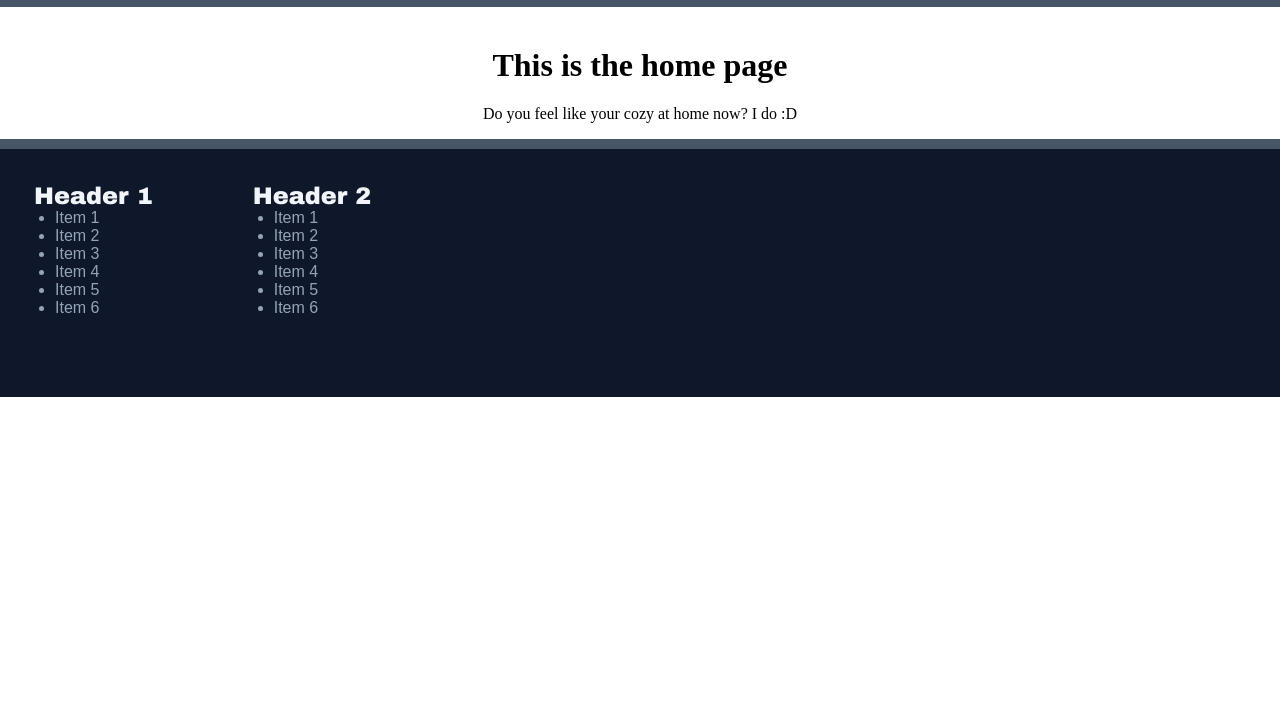
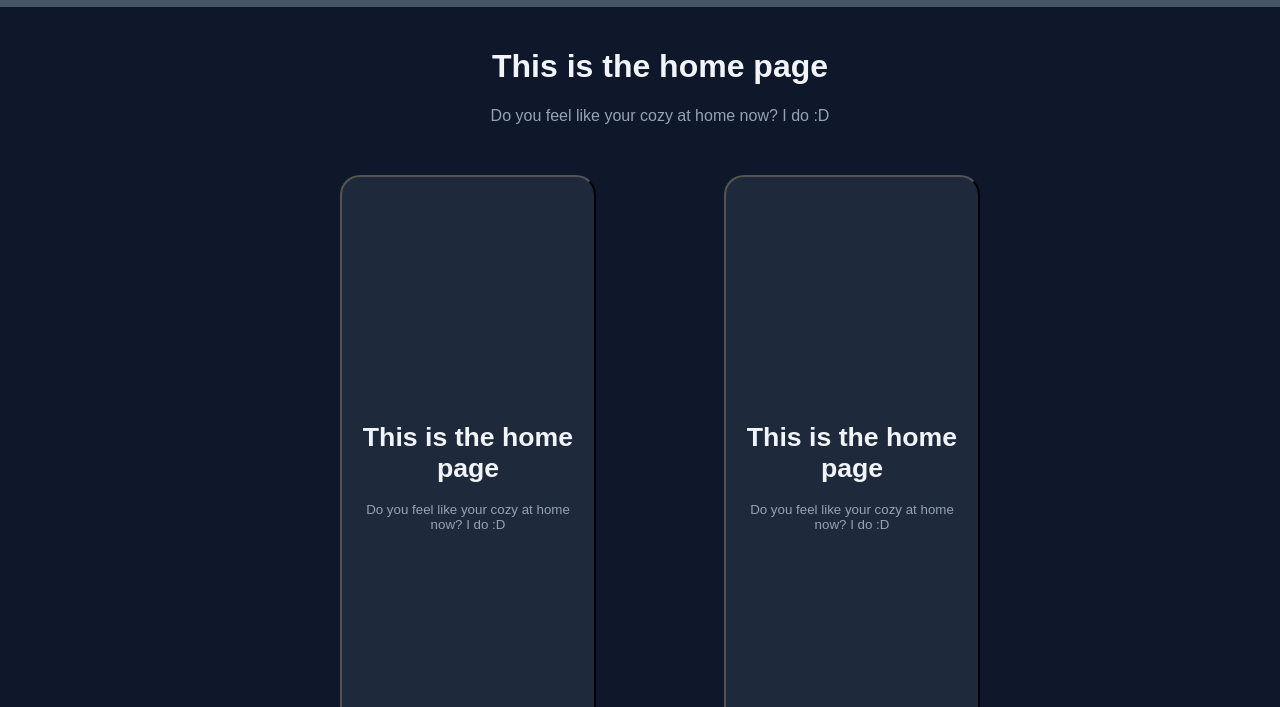
Before and after one commit to Evanpie711/EvansPortal2Tutoral, a plain HTML site: page docs/index.html in a window 1280 px wide. Both pictures are taken after a click on the button "Home". Shown: the part 93-800 px from the top of the page. Drawn offline with Linux system fonts and the light colour scheme.

Commit message:
home page,
home page now loads, press homeee

```diff
--- a/docs/home/homepage.html
+++ b/docs/home/homepage.html
@@ -1,6 +1,47 @@
-<body>
 
-<h1>This is the home page</h1>
-<p>Do you feel like your cozy at home now? I do :D</p>
+<div class="ClassHomePage" style="padding: 20px">
 
-</body>
+	<div>
+		<h1 class="ClassHomePage">This is the home page</h1>
+		<p class="ClassHomePage">Do you feel like your cozy at home now? I do :D</p>
+	</div>
+
+	<div style="height: 600px; margin-top: 50px; margin-bottom: 80px">
+		<button style="float: left; margin-left: 25%;" class="HomeFloatingBox">
+			<h1>This is the home page</h1>
+			<p>Do you feel like your cozy at home now? I do :D</p>
+		</button>
+		<button style="float: right; margin-right: 25%;" class="HomeFloatingBox">
+			<h1>This is the home page</h1>
+			<p>Do you feel like your cozy at home now? I do :D</p>
+		</button>
+	</div>
+
+
+
+</div>
+<style>
+
+div.ClassHomePage {
+	background-color: var(--color-Backround);
+	margin-bottom: 20px;
+	margin-top: 40px;
+	width: 100%;
+	margin: -0px 0px -16px 0px;
+}
+button.HomeFloatingBox {
+	background-color: var(--color-Surface);
+	transition-duration: 0.4s;
+	border-radius: 20px;
+	width: 20%;
+	height: 600px;
+	padding: 20px;
+}
+button.HomeFloatingBox:hover {
+	background-color: var(--color-Elevated);
+	border-radius: 20px;
+	border-width: 10px;
+}
+
+
+</style>
--- a/docs/index.html
+++ b/docs/index.html
@@ -1,11 +1,16 @@
-<script src="scripts/pageload.js"></script>
+<!DOCTYPE html>
+
+<head>
+  <link rel="stylesheet" href="theme.css">
+</head>
+<script src="/scripts/pageload.js"></script>
 
 
 <body>
 	<!-- header bar at the top -->
 	<div class="HeaderBar">
 			<div class="HeaderTitle">
-				<img src="resources/Evan_Logo.png" alt="Hi <3" class="HeaderBar">
+				<img src="/resources/Evan_Logo.png" alt="Hi <3" class="HeaderBar">
 
 				<strong class="HeaderBar">Evans Cool Tutorial</strong>
 
@@ -20,7 +25,7 @@
 			</div>
 			<div class="HeaderSideBar">
 				<button class="HeaderSideBarTheme">
-					<img src="resources/light.png" alt="Hi <3" class="HeaderSideBarTheme">
+					<img src="/resources/light.png" alt="Hi <3" class="HeaderSideBarTheme">
 				</button>
 
 			</div>
@@ -53,14 +58,10 @@
 	<div class="Footer">
 
 		<div class="FooterList">
-			<h2 class="FooterList">Header 1</h2>
+			<h2 class="FooterList">Contributors</h2>
 			<ul class="FooterList">
-							<li>Item 1</li>
-							<li>Item 2</li>
-							<li>Item 3</li>
-							<li>Item 4</li>
-							<li>Item 5</li>
-							<li>Item 6</li>
+							<li>Evan (Me :P)</li>
+
 			</ul>
 		</div>
 
@@ -82,21 +83,7 @@
 
 
 <style>
-:root {
-  	--color-Backround: #0F172A;
-	--color-Surface: #1E293B;
-	--color-Elevated: #334155;
-  	--color-Border: #475569;
-  	--color-Text: #F1F5F9;
-  	--color-TextSubtle: #94A3B8;
-}
 
-
-.clearfix::after {
-  content: "";
-  clear: both;
-  display: table;
-}
 div.HeaderTitle{
 	margin-left: 20px;
 	float: left;
@@ -128,7 +115,7 @@ p.HeaderBar{
 div.HeaderBar{
 	padding-top: 10px;
 	padding-bottom: 40px;
-	margin: 0px 0px 40px 0px;
+	margin: 0px 0px 0px 0px;
 	background-color: var(--color-Backround);
  	border-bottom: 10px solid var(--color-Border);
  	height: 40px;
--- /dev/null
+++ b/docs/theme.css
@@ -0,0 +1,38 @@
+:root {
+  	--color-Backround: #0F172A;
+	--color-Surface: #1E293B;
+	--color-Elevated: #334155;
+  	--color-Border: #475569;
+  	--color-Text: #F1F5F9;
+  	--color-TextSubtle: #94A3B8;
+}
+
+h1{
+	font-family: Arial;
+	color: var(--color-Text);
+}
+h2{
+	font-family: Arial;
+	color: var(--color-Text);
+}
+h3{
+	font-family: Arial;
+	color: var(--color-Text);
+}
+h4{
+	font-family: Arial;
+	color: var(--color-Text);
+}
+h5{
+	font-family: Arial;
+	color: var(--color-Text);
+}
+h6{
+	font-family: Arial;
+	color: var(--color-Text);
+}
+
+p{
+	font-family: Arial;
+	color: var(--color-TextSubtle);
+}
```
Also changed, not shown: 5 other files.
